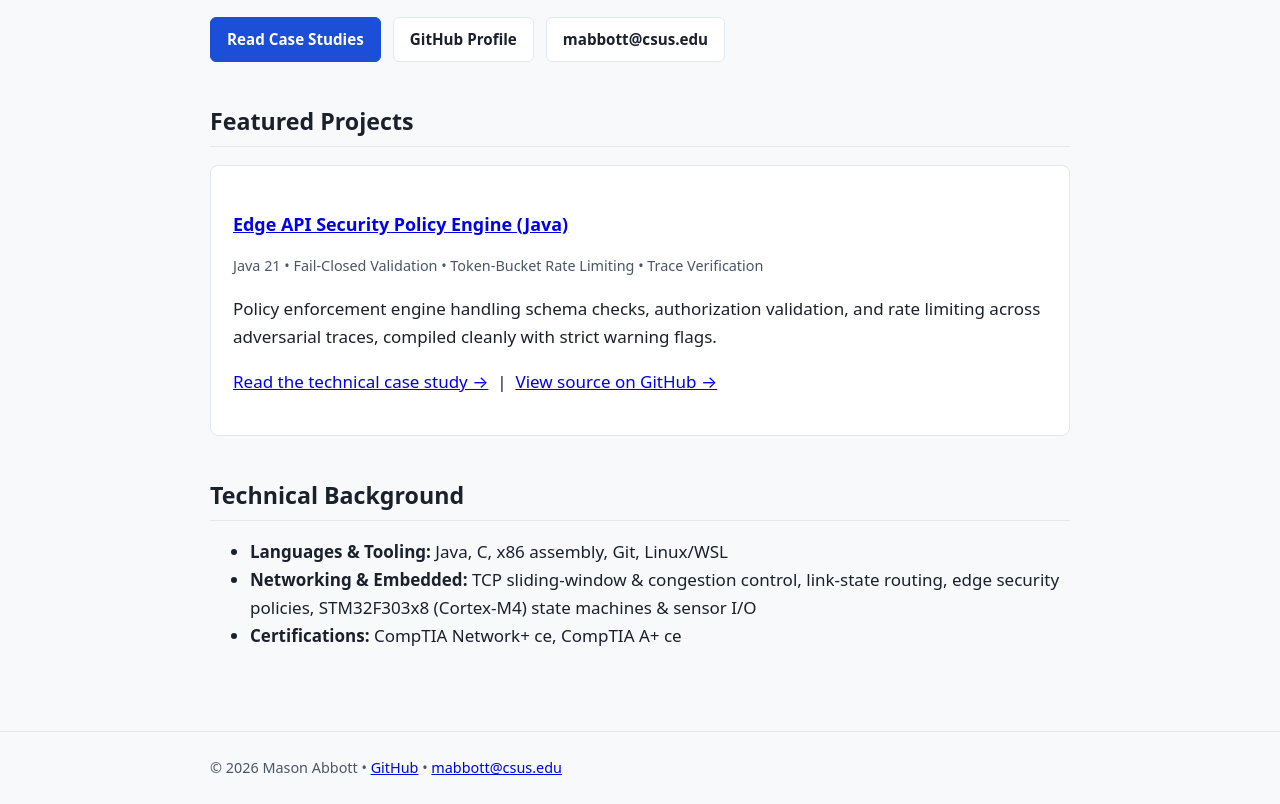
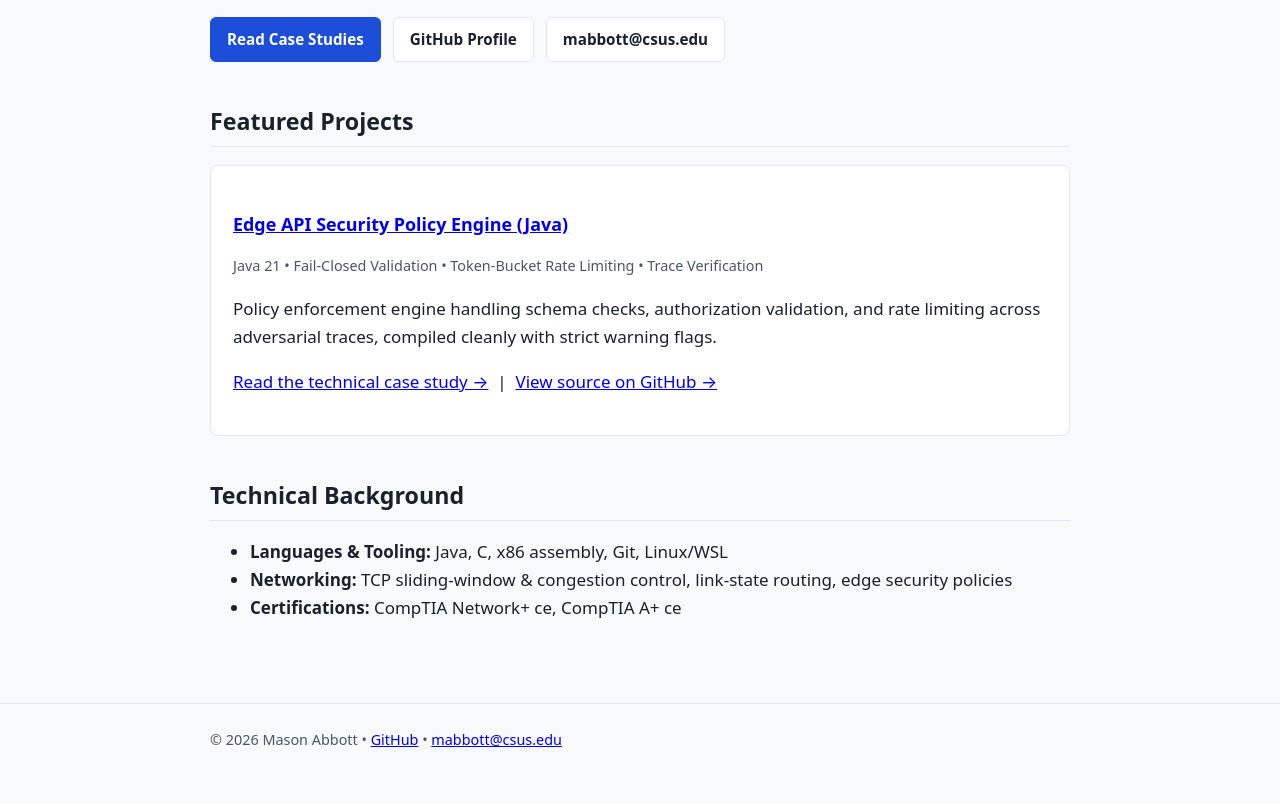
Before and after one commit to Mason-Abbott/Mason-Abbott.github.io, a plain HTML site: page index.html in a window 1280 px wide. Shown: the part 238-1042 px from the top of the page. After the commit the page ends 1014 px from the top, so only its background shows below. Drawn offline with Linux system fonts and the light colour scheme.

Commit message:
Remove embedded and STM32 items from skills list in index.html

```diff
--- a/index.html
+++ b/index.html
@@ -54,7 +54,7 @@
       <h2>Technical Background</h2>
       <ul>
         <li><strong>Languages &amp; Tooling:</strong> Java, C, x86 assembly, Git, Linux/WSL</li>
-        <li><strong>Networking &amp; Embedded:</strong> TCP sliding-window &amp; congestion control, link-state routing, edge security policies, STM32F303x8 (Cortex-M4) state machines &amp; sensor I/O</li>
+        <li><strong>Networking:</strong> TCP sliding-window &amp; congestion control, link-state routing, edge security policies</li>
         <li><strong>Certifications:</strong> CompTIA Network+ ce, CompTIA A+ ce</li>
       </ul>
     </section>
```
